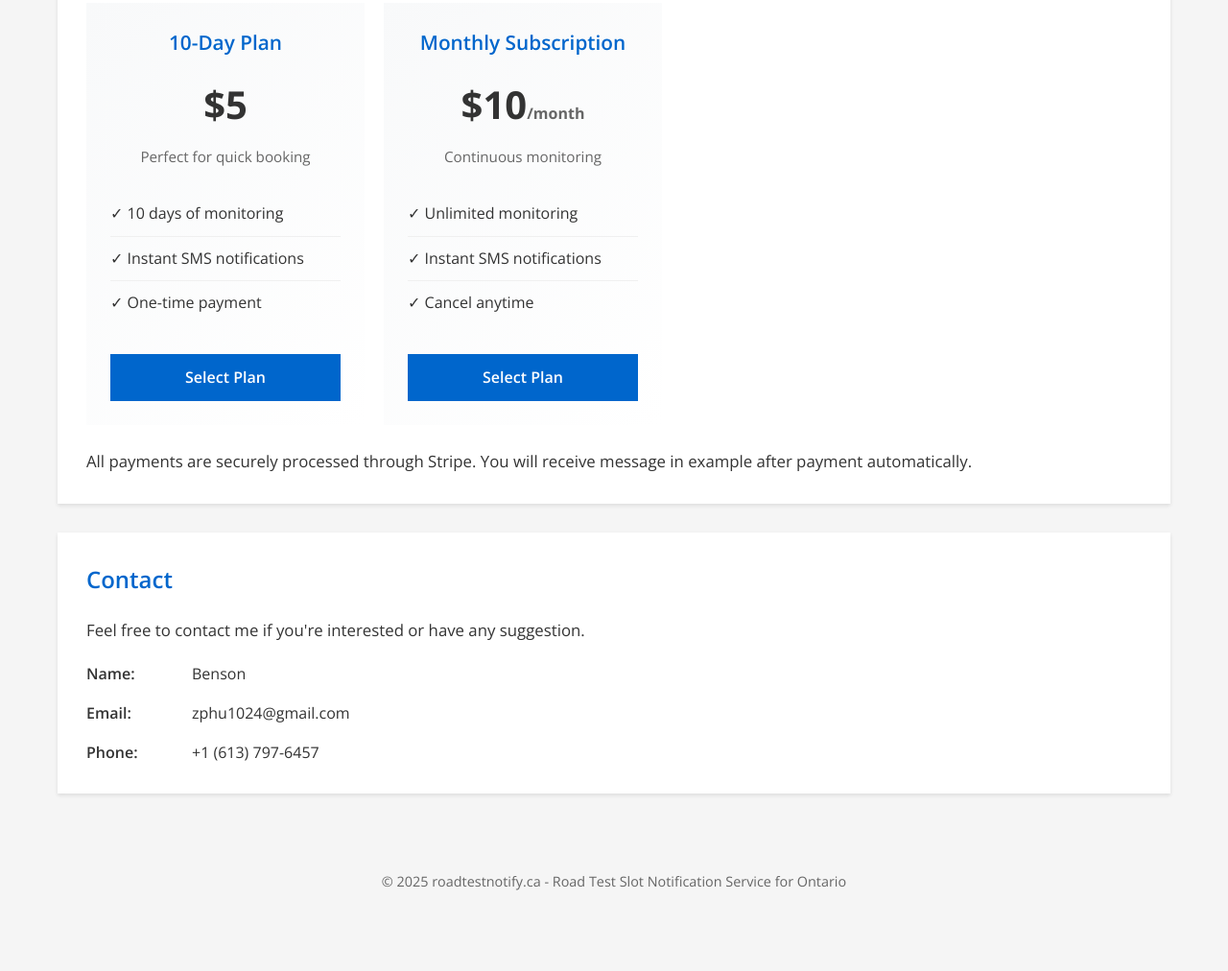
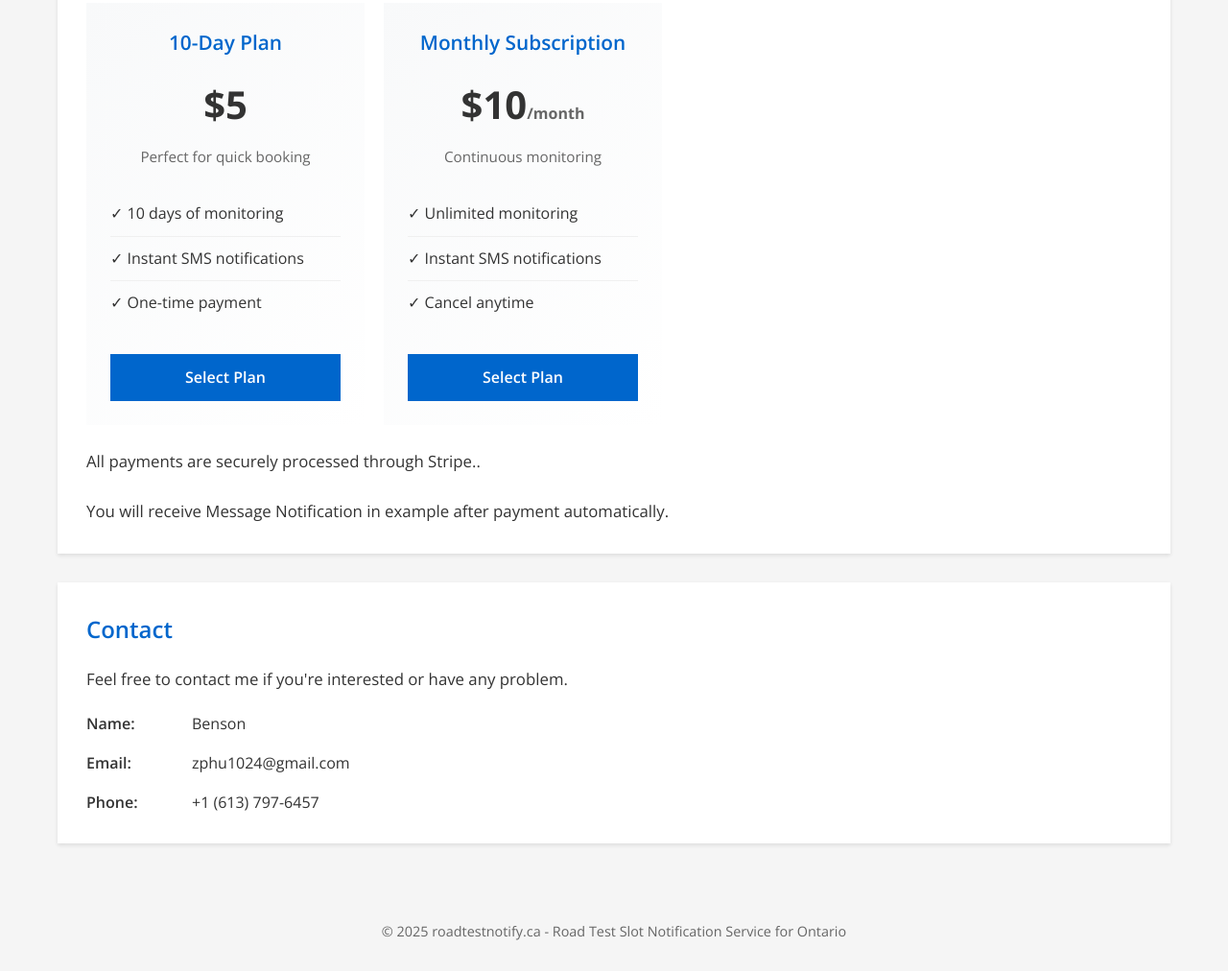
Before and after one commit to wa008/roadtestnotify, a plain HTML site: page index.html in a window 1280 px wide. Shown: the part 1373-2385 px from the top of the page at 96% size. Before the commit the page ends 2333 px from the top, so only its background shows below. Drawn offline with nearby package versions, Linux system fonts and the light colour scheme.

Commit message:
Update index.html

```diff
--- a/index.html
+++ b/index.html
@@ -295,12 +295,13 @@
                     <a href="https://buy.stripe.com/3cI7sN3MU6my1cQdsU4AU03" class="select-button">Select Plan</a>
                 </div>
             </div>
-            <p style="margin-top: 25px; color: #333; font-size: 1.05em;">All payments are securely processed through Stripe. You will receive message in example after payment automatically.</p>
+            <p style="margin-top: 25px; color: #333; font-size: 1.05em;">All payments are securely processed through Stripe..</p>
+            <p style="margin-top: 25px; color: #333; font-size: 1.05em;">You will receive Message Notification in example after payment automatically.</p>
         </div>
 
         <div class="content-section">
             <h2>Contact</h2>
-            <p style="margin-bottom: 20px; color: #333; font-size: 1.05em;">Feel free to contact me if you're interested or have any suggestion.</p>
+            <p style="margin-bottom: 20px; color: #333; font-size: 1.05em;">Feel free to contact me if you're interested or have any problem.</p>
             <div class="info-grid">
                 <div class="info-item">
                     <span class="info-label">Name:</span>
```
